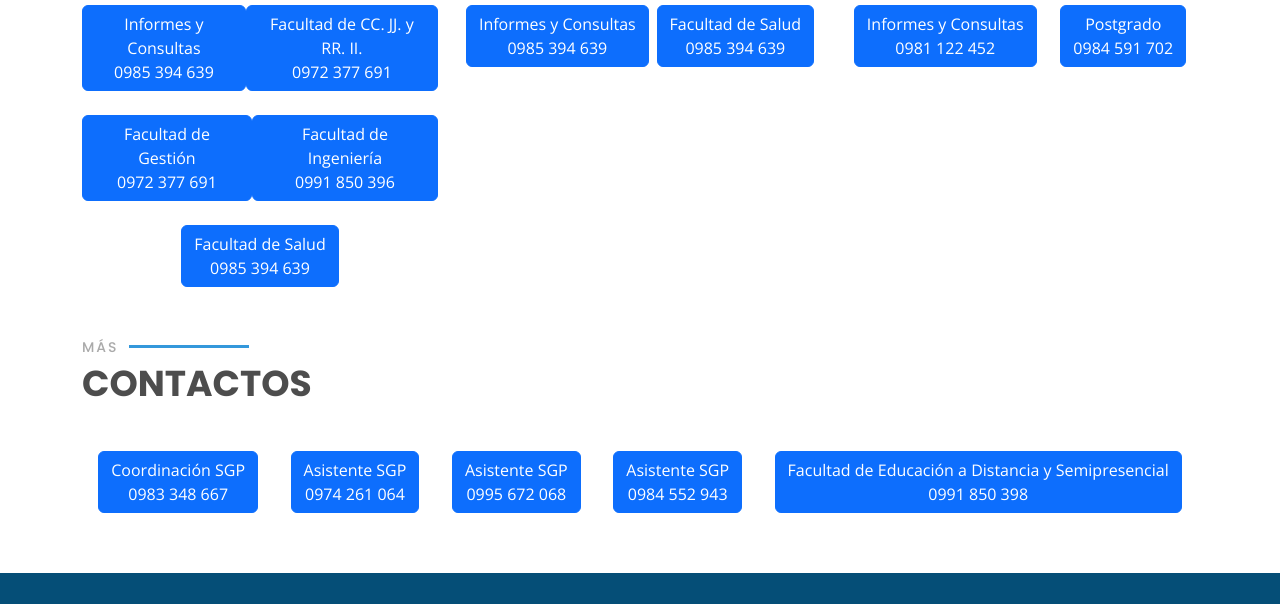
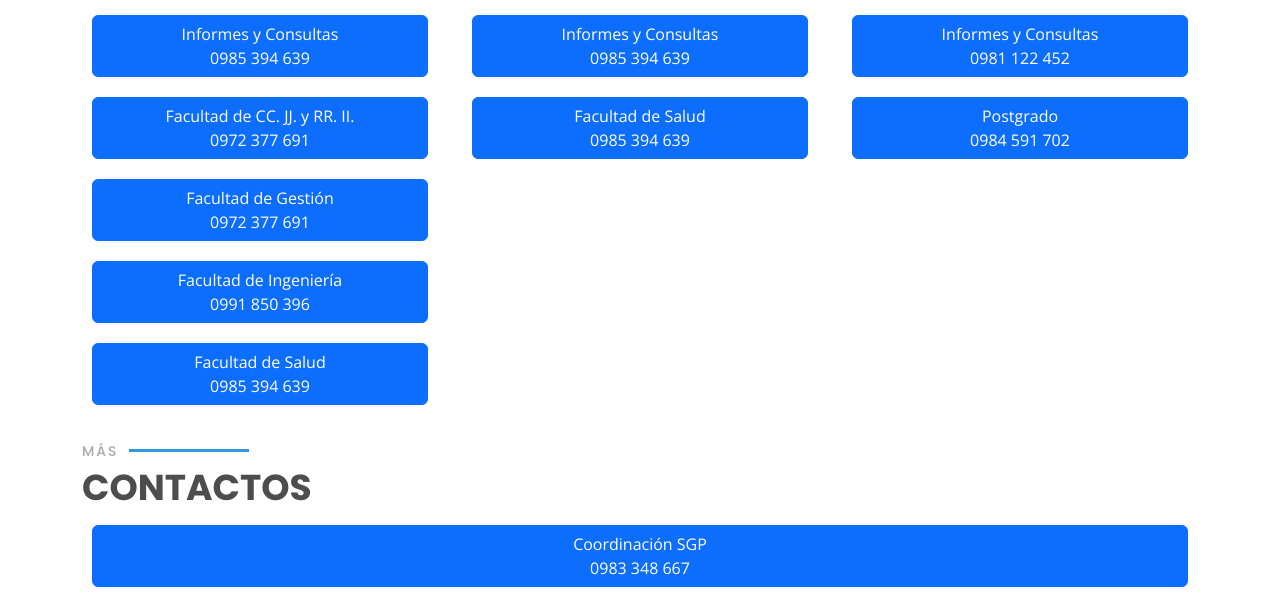
Before and after one commit to lalfaro6/lalfaro6.github.io, a plain HTML site: page index.html in a window 1280 px wide. Shown: the part 3017-3621 px from the top of the page. Drawn offline with nearby package versions, Linux system fonts and the light colour scheme.

Commit message:
nuevo index

```diff
--- a/index.html
+++ b/index.html
@@ -365,17 +365,17 @@
               </div>
             </div>
             <h4 style="text-align: center;"><a href="tel:+59521288900" target="_blank"> Contactos:</a></h4>
-           <div class="d-flex justify-content-around">
-              <a class="btn btn-primary" href="https://wa.me/595985394639" target="_blank" role="button">Informes y Consultas<br>0985 394 639</a>
-              <a class="btn btn-primary" href="https://wa.me/595972377691" target="_blank" role="button">Facultad de CC. JJ. y RR. II. <br>0972 377 691</a>
-          </div> <br>
-          <div class="d-flex justify-content-around">
-             <a class="btn btn-primary" href="https://wa.me/595972377691" target="_blank" role="button">Facultad de Gestión <br>0972 377 691</a>
-             <a class="btn btn-primary" href="https://wa.me/5950991850396" target="_blank" role="button">Facultad de Ingeniería <br>0991 850 396</a>
-          </div><br>
-          <div class="d-flex justify-content-around">
-            <a class="btn btn-primary" href="https://wa.me/595972377695" target="_blank" role="button">Facultad de Salud <br>0985 394 639</a>
-         </div><br>
+           <div class="d-flex flex-column justify-content-around">
+              <a class="btn btn-primary" href="https://wa.me/595985394639" target="_blank" role="button" style="margin: 10px;">Informes y Consultas<br>0985 394 639</a>
+              <a class="btn btn-primary" href="https://wa.me/595972377691" target="_blank" role="button" style="margin: 10px;">Facultad de CC. JJ. y RR. II. <br>0972 377 691</a>
+          </div>
+          <div class="d-flex flex-column justify-content-around">
+             <a class="btn btn-primary" href="https://wa.me/595972377691" target="_blank" role="button" style="margin: 10px;">Facultad de Gestión <br>0972 377 691</a>
+             <a class="btn btn-primary" href="https://wa.me/5950991850396" target="_blank" role="button" style="margin: 10px;">Facultad de Ingeniería <br>0991 850 396</a>
+          </div>
+          <div class="d-flex flex-column justify-content-around">
+            <a class="btn btn-primary" href="https://wa.me/595972377695" target="_blank" role="button" style="margin: 10px;">Facultad de Salud <br>0985 394 639</a>
+         </div>
 
         </div>
 
@@ -387,11 +387,10 @@
               </div>
             </div>
             <h4 style="text-align: center;"><a href="tel:+59561504351" target="_blank"> Contactos:</a></h4>
-           <div class="d-flex justify-content-around">
-             <a class="btn btn-primary" href="https://wa.me/595986541221" target="_blank" role="button">Informes y Consultas<br>0985 394 639</a>
-            <a class="btn btn-primary" href="https://wa.me/595992549755" target="_blank" role="button">Facultad de Salud <br>0985 394 639</a>
+           <div class="d-flex flex-column justify-content-around">
+             <a class="btn btn-primary" href="https://wa.me/595986541221" target="_blank" role="button" style="margin: 10px;">Informes y Consultas<br>0985 394 639</a>
+            <a class="btn btn-primary" href="https://wa.me/595992549755" target="_blank" role="button" style="margin: 10px;">Facultad de Salud <br>0985 394 639</a>
           </div>
-
           </div>
 
           <div class="col-lg-4 col-md-12 portfolio-item filter-web">
@@ -403,9 +402,9 @@
             </div>
 
             <h4 style="text-align: center;"><a href="tel:+595981122452" target="_blank"> Contactos:</a></h4>
-            <div class="d-flex justify-content-around">
-               <a class="btn btn-primary" href="https://wa.me/595981122452" target="_blank" role="button">Informes y Consultas<br>0981 122 452</a>
-               <a class="btn btn-primary" href="https://wa.me/595984591702" target="_blank" role="button">Postgrado<br>0984 591 702</a>
+            <div class="d-flex flex-column justify-content-around">
+               <a class="btn btn-primary" href="https://wa.me/595981122452" target="_blank" role="button" style="margin: 10px;">Informes y Consultas<br>0981 122 452</a>
+               <a class="btn btn-primary" href="https://wa.me/595984591702" target="_blank" role="button" style="margin: 10px;">Postgrado<br>0984 591 702</a>
            </div> <br>
 
           </div>
@@ -421,13 +420,12 @@
         <div class="section-title">
           <h2>Más</h2>
           <p>Contactos</p>
-        </div>
-        <div class="d-flex justify-content-around">
-          <a class="btn btn-primary" href="https://wa.me/595983348667" target="_blank" role="button">Coordinación SGP<br>0983 348 667</a>
-          <a class="btn btn-primary" href="https://wa.me/595974261064" target="_blank" role="button">Asistente SGP<br>0974 261 064</a>
-          <a class="btn btn-primary" href="https://wa.me/5959956720682" target="_blank" role="button">Asistente SGP <br>0995 672 068</a>
-          <a class="btn btn-primary" href="https://wa.me/595984552943" target="_blank" role="button">Asistente SGP<br>0984 552 943</a>
-          <a class="btn btn-primary" href="https://wa.me/5950991850398" target="_blank" role="button">Facultad de Educación a Distancia y Semipresencial<br>0991 850 398</a>
+          <div class="d-flex flex-column justify-content-around">
+          <a class="btn btn-primary" href="https://wa.me/595983348667" target="_blank" role="button" style="margin: 10px;">Coordinación SGP<br>0983 348 667</a>
+          <a class="btn btn-primary" href="https://wa.me/595974261064" target="_blank" role="button" style="margin: 10px;" >Asistente SGP<br>0974 261 064</a>
+          <a class="btn btn-primary" href="https://wa.me/5959956720682" target="_blank" role="button" style="margin: 10px;" >Asistente SGP <br>0995 672 068</a>
+          <a class="btn btn-primary" href="https://wa.me/595984552943" target="_blank" role="button" style="margin: 10px;" >Asistente SGP<br>0984 552 943</a>
+          <a class="btn btn-primary" href="https://wa.me/5950991850398" target="_blank" role="button" style="margin: 10px;" >Facultad de Educación a Distancia y Semipresencial<br>0991 850 398</a>
 
       </div>
 
```
